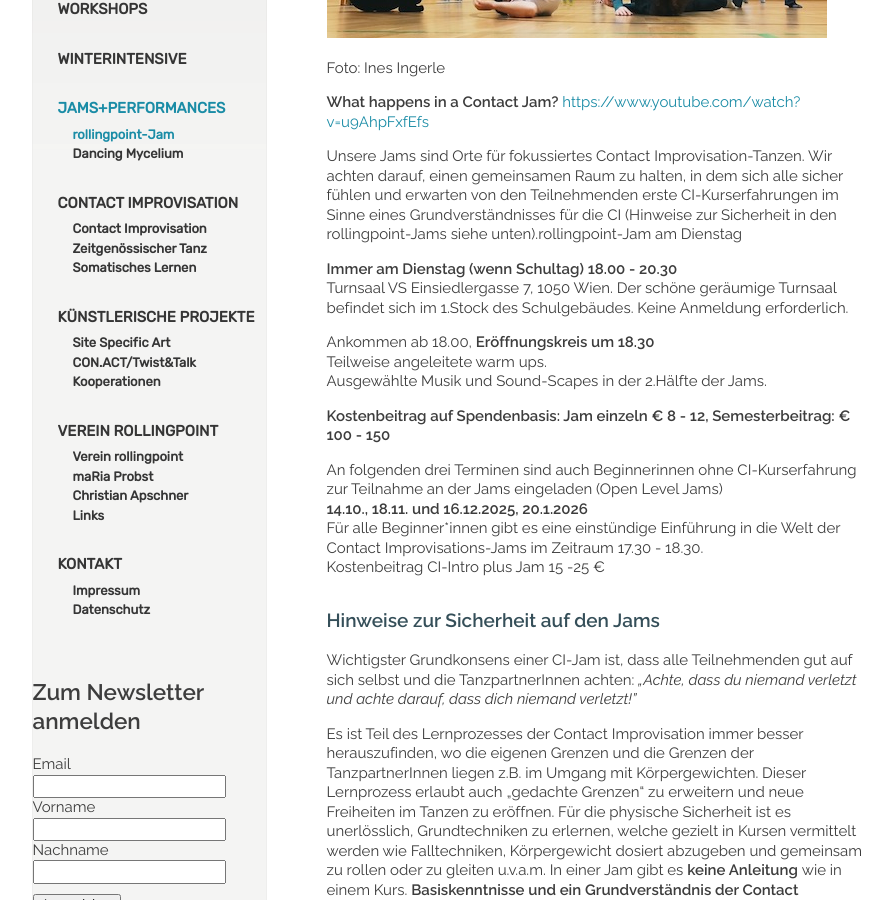
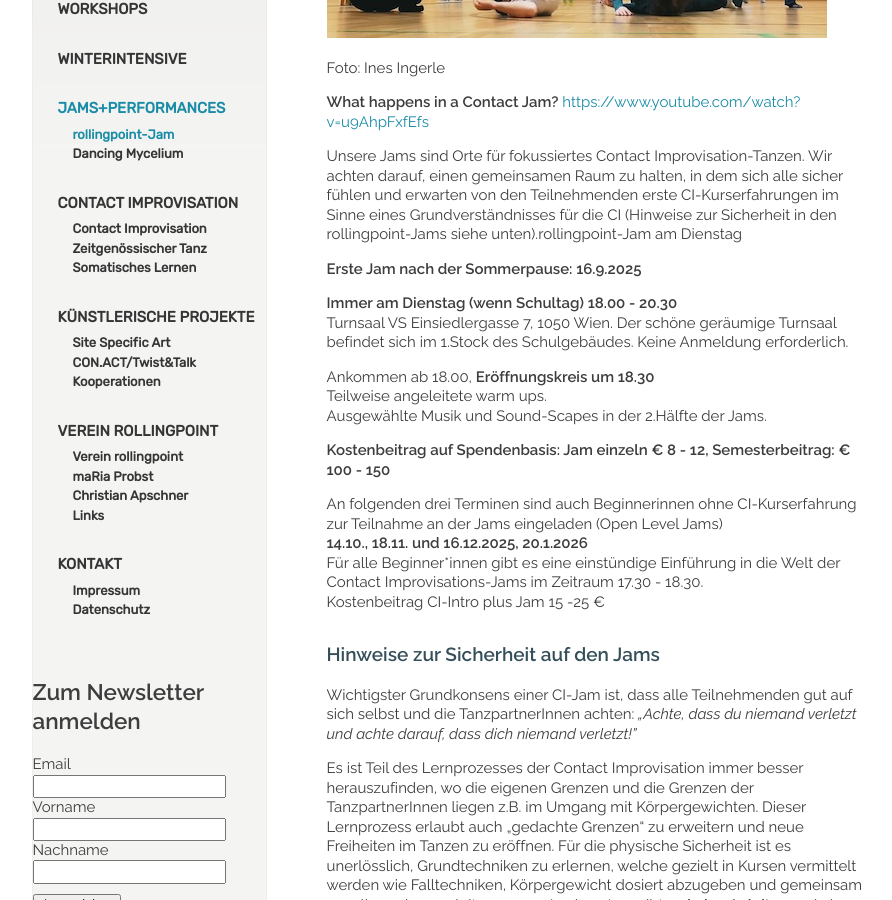
Before and after one commit to manulari/rollingpointat, a Jekyll site: the page built from _pages_de/jams.md, in a window 1280 px wide and 900 px high, scrolled down 318 px. Shown: the whole window, without its empty margins (152-1044 px from the left). Built offline with Jekyll 4.4.1, drawn with Linux system fonts in a browser that asks for light colours; comment, search, counter and statistics services are not loaded.

Commit message:
Update page (de) “jams”

```diff
--- a/_pages_de/jams.md
+++ b/_pages_de/jams.md
@@ -10,6 +10,8 @@ Foto: Ines Ingerle
 **What happens in a Contact Jam?** <https://www.youtube.com/watch?v=u9AhpFxfEfs>
 
 Unsere Jams sind Orte für fokussiertes Contact Improvisation-Tanzen. Wir achten darauf, einen gemeinsamen Raum zu halten, in dem sich alle sicher fühlen und erwarten von den Teilnehmenden erste CI-Kurserfahrungen im Sinne eines Grundverständnisses für die CI (Hinweise zur Sicherheit in den rollingpoint-Jams siehe unten).rollingpoint-Jam am Dienstag
+
+**Erste Jam nach der Sommerpause: 16.9.2025**
 
 **Immer am Dienstag (wenn Schultag) 18.00 - 20.30** \
 Turnsaal VS Einsiedlergasse 7, 1050 Wien. Der schöne geräumige Turnsaal befindet sich im 1.Stock des Schulgebäudes. Keine Anmeldung erforderlich.
```
